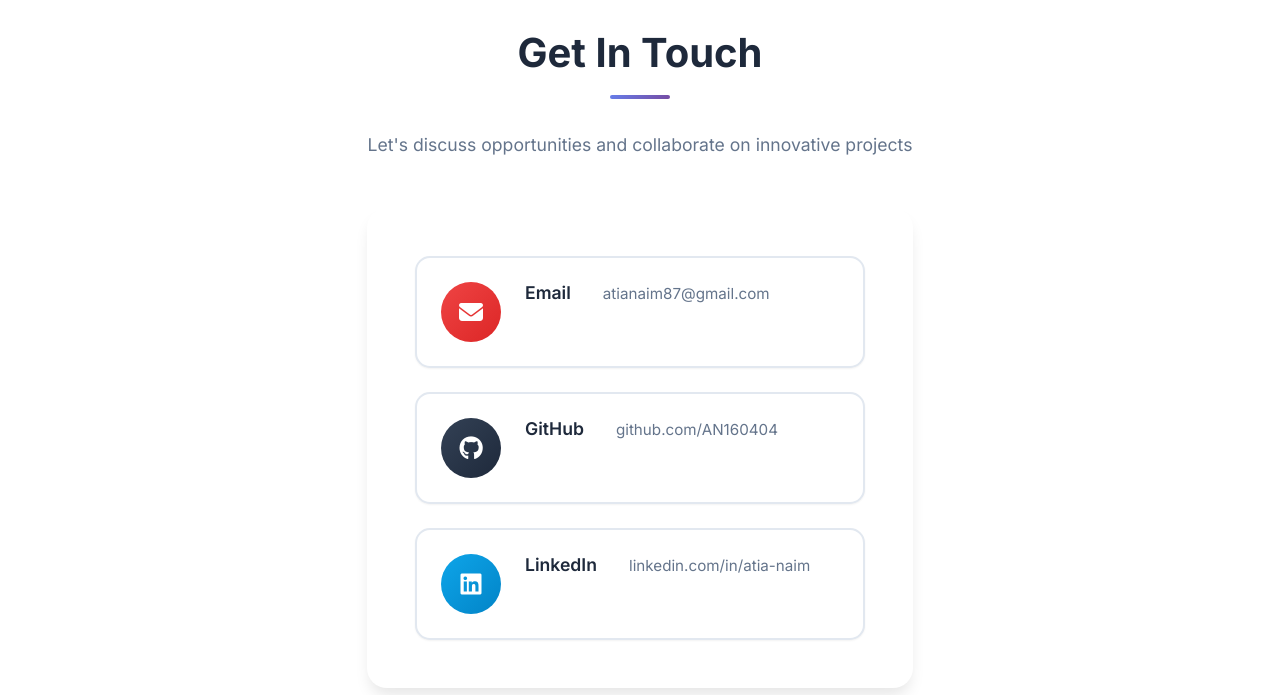
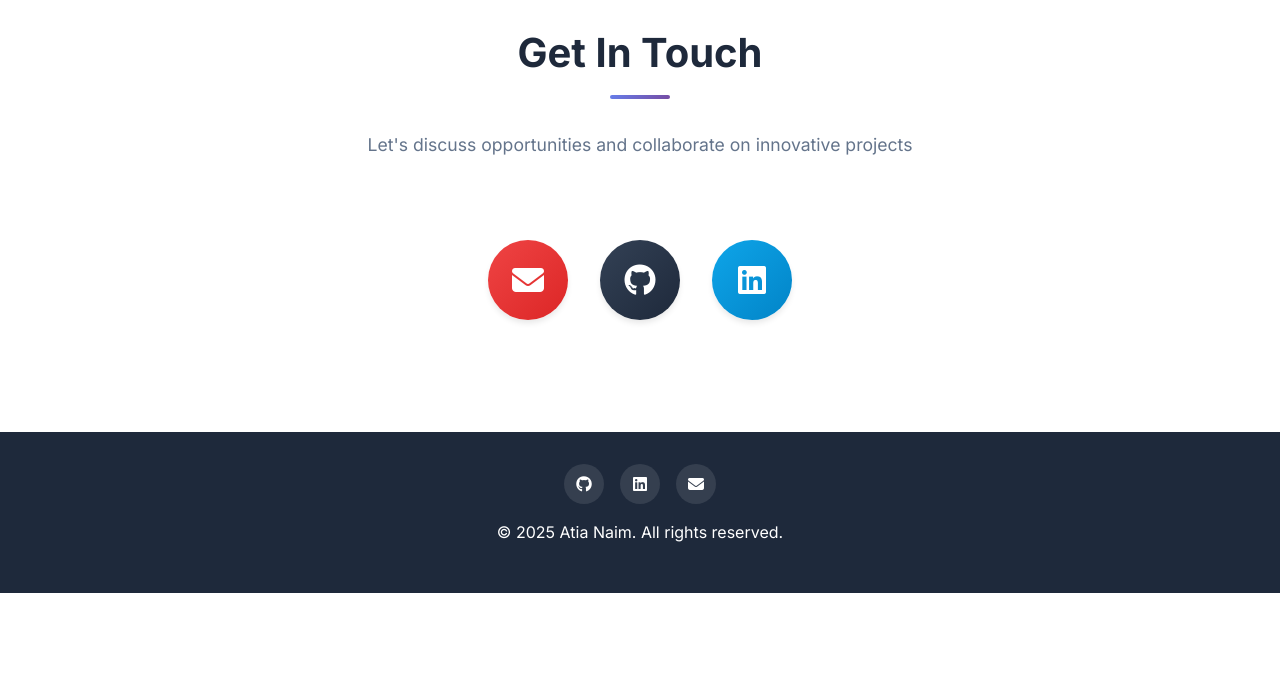
Before and after one commit to AN160404/Portfolio, a Flask app: page / in a window 1280 px wide. Shown: the part 5805-6500 px from the top of the page. After the commit the page ends 6398 px from the top, so only its background shows below. Run offline with Flask 3, Linux system fonts and the light colour scheme.

Commit message:
Update contact section to display only social media icons with links
Refactor the "Get in Touch" section to use a new CSS class structure for displaying social media icons with embedded links, removing contact information details.

Replit-Commit-Author: Agent
Replit-Commit-Session-Id: 90e75b74-f6a9-482c-ac09-0b39b54683ff
Replit-Commit-Checkpoint-Type: full_checkpoint
Replit-Commit-Screenshot-Url: https://storage.googleapis.com/screenshot-production-us-central1/7c142131-cc89-44be-bf0f-5e173cdb7548/90e75b74-f6a9-482c-ac09-0b39b54683ff/hxgZ7U6

```diff
--- a/static/css/style.css
+++ b/static/css/style.css
@@ -527,88 +527,47 @@ h1, h2, h3, h4, h5, h6 {
     margin-bottom: 0;
 }
 
-/* Contact Links */
-.contact-links-wrapper {
-    background: white;
-    padding: 3rem;
-    border-radius: 20px;
-    box-shadow: var(--shadow-lg);
+/* Contact Icons */
+.contact-icons-wrapper {
+    padding: 2rem 0;
 }
 
-.contact-links {
+.contact-icons {
     display: flex;
-    flex-direction: column;
-    gap: 1.5rem;
+    justify-content: center;
+    gap: 2rem;
 }
 
-.contact-link {
-    display: flex;
-    align-items: center;
-    padding: 1.5rem;
-    background: white;
-    border: 2px solid #e2e8f0;
-    border-radius: 15px;
-    text-decoration: none;
-    transition: all 0.3s ease;
-    box-shadow: var(--shadow-sm);
-}
-
-.contact-link:hover {
-    transform: translateY(-3px);
-    box-shadow: var(--shadow-lg);
-    text-decoration: none;
-}
-
-.email-link:hover {
-    border-color: #ef4444;
-    background: rgba(239, 68, 68, 0.05);
-}
-
-.github-link:hover {
-    border-color: #334155;
-    background: rgba(51, 65, 85, 0.05);
-}
-
-.linkedin-link:hover {
-    border-color: #0ea5e9;
-    background: rgba(14, 165, 233, 0.05);
-}
-
-.contact-icon {
-    width: 60px;
-    height: 60px;
+.contact-icon-link {
+    width: 80px;
+    height: 80px;
     border-radius: 50%;
     display: flex;
     align-items: center;
     justify-content: center;
-    margin-right: 1.5rem;
-    font-size: 1.5rem;
+    font-size: 2rem;
     color: white;
+    text-decoration: none;
+    transition: all 0.3s ease;
+    box-shadow: var(--shadow-md);
 }
 
-.email-link .contact-icon {
+.contact-icon-link:hover {
+    transform: translateY(-5px);
+    box-shadow: var(--shadow-xl);
+    text-decoration: none;
+}
+
+.email-link {
     background: linear-gradient(135deg, #ef4444, #dc2626);
 }
 
-.github-link .contact-icon {
+.github-link {
     background: linear-gradient(135deg, #334155, #1e293b);
 }
 
-.linkedin-link .contact-icon {
+.linkedin-link {
     background: linear-gradient(135deg, #0ea5e9, #0284c7);
-}
-
-.contact-info h4 {
-    color: var(--dark-color);
-    margin-bottom: 0.25rem;
-    font-size: 1.1rem;
-    font-weight: 600;
-}
-
-.contact-info p {
-    color: var(--text-light);
-    margin-bottom: 0;
-    font-size: 0.95rem;
 }
 
 /* Buttons */
--- a/templates/index.html
+++ b/templates/index.html
@@ -413,37 +413,19 @@
             <p class="section-subtitle">Let's discuss opportunities and collaborate on innovative projects</p>
         </div>
         <div class="row">
-            <div class="col-lg-6 mx-auto">
-                <div class="contact-links-wrapper">
-                    <div class="contact-links">
-                        <a href="mailto:atianaim87@gmail.com" class="contact-link email-link">
-                            <div class="contact-icon">
-                                <i class="fas fa-envelope"></i>
-                            </div>
-                            <div class="contact-info">
-                                <h4>Email</h4>
-                                <p>atianaim87@gmail.com</p>
-                            </div>
+            <div class="col-lg-6 mx-auto text-center">
+                <div class="contact-icons-wrapper">
+                    <div class="contact-icons">
+                        <a href="mailto:atianaim87@gmail.com" class="contact-icon-link email-link">
+                            <i class="fas fa-envelope"></i>
                         </a>
 
-                        <a href="https://github.com/AN160404" target="_blank" class="contact-link github-link">
-                            <div class="contact-icon">
-                                <i class="fab fa-github"></i>
-                            </div>
-                            <div class="contact-info">
-                                <h4>GitHub</h4>
-                                <p>github.com/AN160404</p>
-                            </div>
+                        <a href="https://github.com/AN160404" target="_blank" class="contact-icon-link github-link">
+                            <i class="fab fa-github"></i>
                         </a>
 
-                        <a href="https://linkedin.com/in/atia-naim" target="_blank" class="contact-link linkedin-link">
-                            <div class="contact-icon">
-                                <i class="fab fa-linkedin"></i>
-                            </div>
-                            <div class="contact-info">
-                                <h4>LinkedIn</h4>
-                                <p>linkedin.com/in/atia-naim</p>
-                            </div>
+                        <a href="https://linkedin.com/in/atia-naim" target="_blank" class="contact-icon-link linkedin-link">
+                            <i class="fab fa-linkedin"></i>
                         </a>
                     </div>
                 </div>
```
Also changed, not shown: other parts of static/css/style.css (+12 -22 lines).
